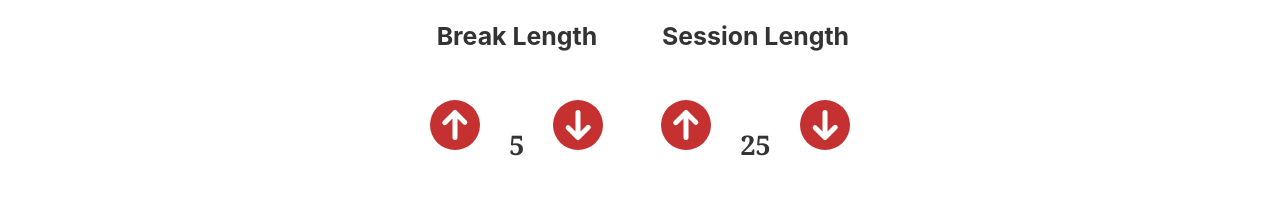
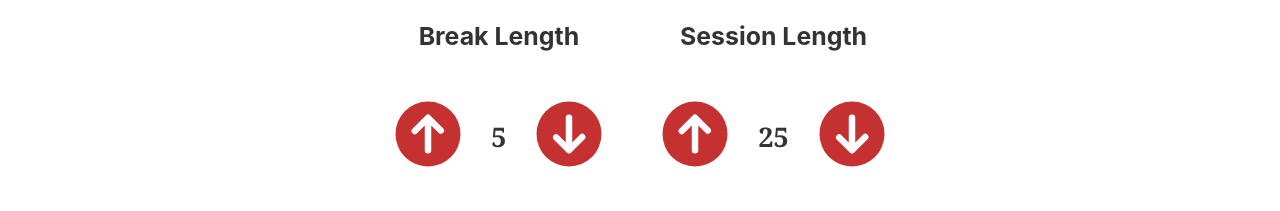
Before and after one commit to gerhynes/trata-timer, a Gatsby site: page / in a window 1280 px wide. Shown: the part 100-311 px from the top of the page. Built offline with nearby package versions, Linux system fonts and the light colour scheme; Gatsby itself is replaced by a stand-in of ours.

Commit message:
Align break and session controls

```diff
--- a/src/components/timer.css
+++ b/src/components/timer.css
@@ -5,8 +5,15 @@
   justify-content: center;
 }
 
+.break-controls-inner,
+.session-controls-inner {
+  display: flex;
+  align-items: center;
+  width: 100%;
+}
+
 button {
-  width: 4rem;
+  width: 5rem;
   margin: 1rem;
   background: transparent;
   border: none;
--- a/src/components/timer.js
+++ b/src/components/timer.js
@@ -54,6 +54,7 @@ export default class timer extends Component {
         <div className="controls">
           <div className="break-controls">
             <h3 id="break-label">Break Length</h3>
+            <div className="break-controls-inner">
               <button onClick={this.incrementBreak}>
                 <svg
                   xmlns="http://www.w3.org/2000/svg"
@@ -84,8 +85,10 @@ export default class timer extends Component {
                 </svg>
               </button>
             </div>
+          </div>
           <div className="session-controls">
             <h3 id="session-label">Session Length</h3>
+            <div className="session-controls-inner">
               <button onClick={this.incrementSession}>
                 <svg
                   xmlns="http://www.w3.org/2000/svg"
@@ -115,6 +118,7 @@ export default class timer extends Component {
                   />
                 </svg>
               </button>
+            </div>
           </div>
         </div>
         <div className="display">
```
Lines whose indentation alone changed are shown as unchanged.
